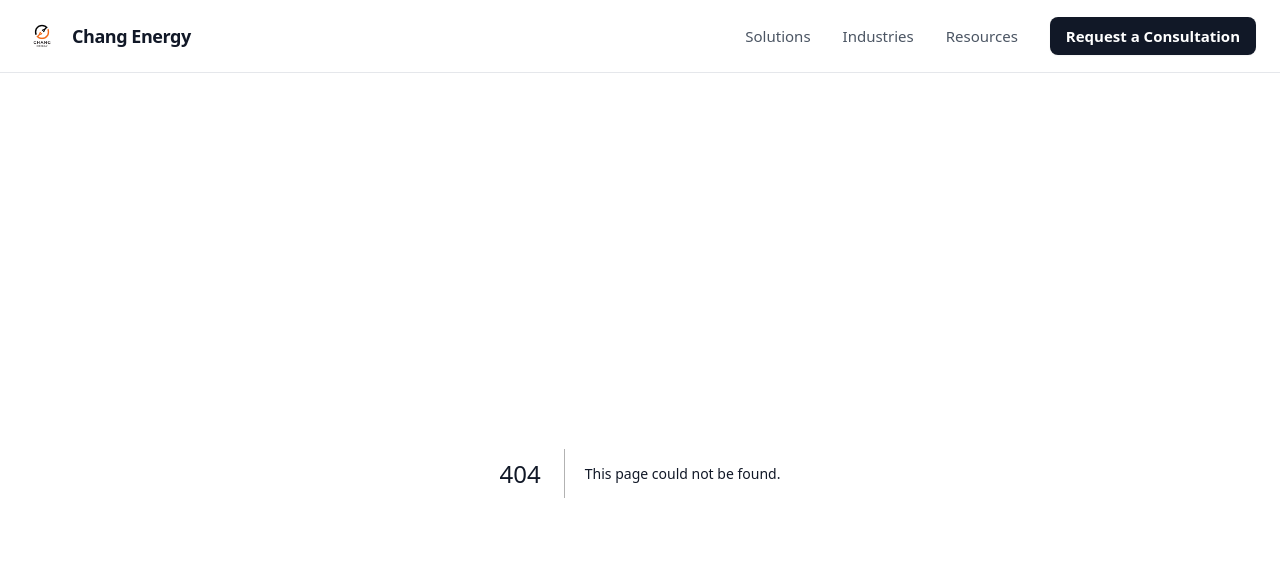
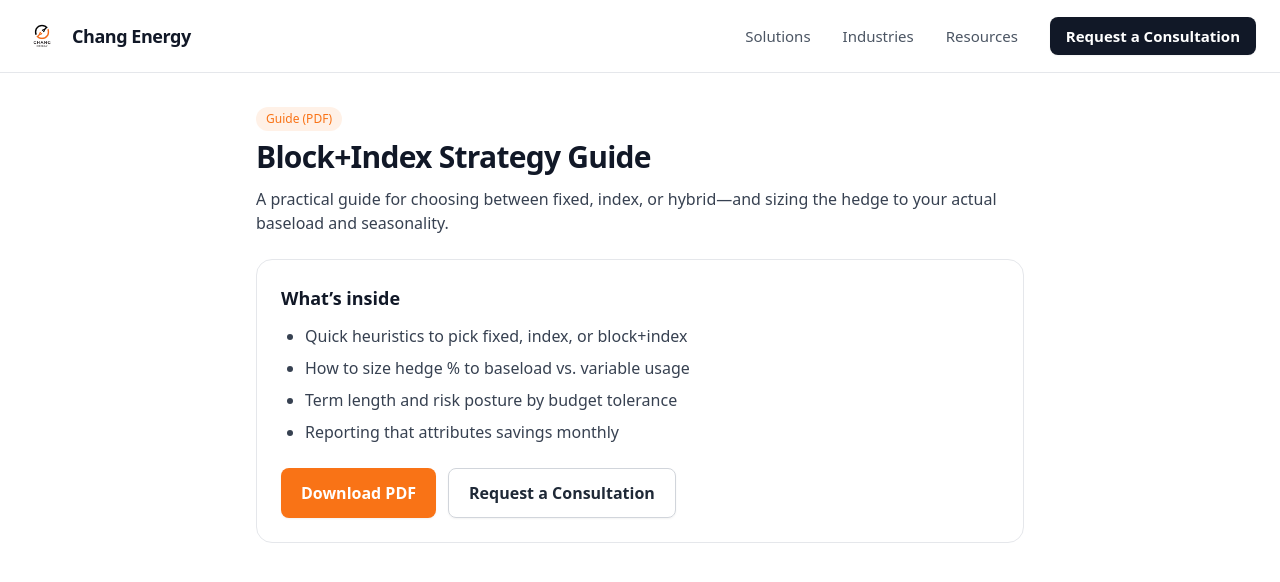
Before and after one commit to Alychang894/chang-energy-site, a Next.js app: page /resources/block-index in a window 1280 px wide. Before the commit this address had no page. Shown: the top 582 px of the page. Built offline with nearby package versions, Linux system fonts and the light colour scheme.

Commit message:
Create page.tsx

```diff
--- /dev/null
+++ b/app/resources/block-index/page.tsx
@@ -0,0 +1,52 @@
+import type { Metadata } from "next";
+import FadeIn from "../../../components/FadeIn";
+
+export const metadata: Metadata = {
+  title: "Block+Index Strategy Guide | Resources",
+  description:
+    "When fixed is safer, when index is cheaper—and how to size hedge blocks to match real usage.",
+};
+
+export default function BlockIndexGuidePage() {
+  return (
+    <main className="px-6 pb-24 pt-8">
+      <div className="mx-auto max-w-3xl">
+        <FadeIn>
+          <span className="badge-brand">Guide (PDF)</span>
+          <h1 className="mt-2 text-3xl font-bold tracking-tight text-gray-900">
+            Block+Index Strategy Guide
+          </h1>
+          <p className="mt-3 text-gray-700">
+            A practical guide for choosing between fixed, index, or hybrid—and sizing the
+            hedge to your actual baseload and seasonality.
+          </p>
+        </FadeIn>
+
+        <FadeIn delay={80}>
+          <div className="mt-6 rounded-2xl border bg-white p-6">
+            <h2 className="text-lg font-semibold">What’s inside</h2>
+            <ul className="mt-3 list-disc pl-6 space-y-2 text-gray-700">
+              <li>Quick heuristics to pick fixed, index, or block+index</li>
+              <li>How to size hedge % to baseload vs. variable usage</li>
+              <li>Term length and risk posture by budget tolerance</li>
+              <li>Reporting that attributes savings monthly</li>
+            </ul>
+
+            <div className="mt-6 flex flex-wrap gap-3">
+              <a
+                href="/resources/block-index-strategy-guide.pdf"
+                className="btn btn-primary"
+                download
+              >
+                Download PDF
+              </a>
+              <a href="/contact" className="btn btn-outline">
+                Request a Consultation
+              </a>
+            </div>
+          </div>
+        </FadeIn>
+      </div>
+    </main>
+  );
+}
```
